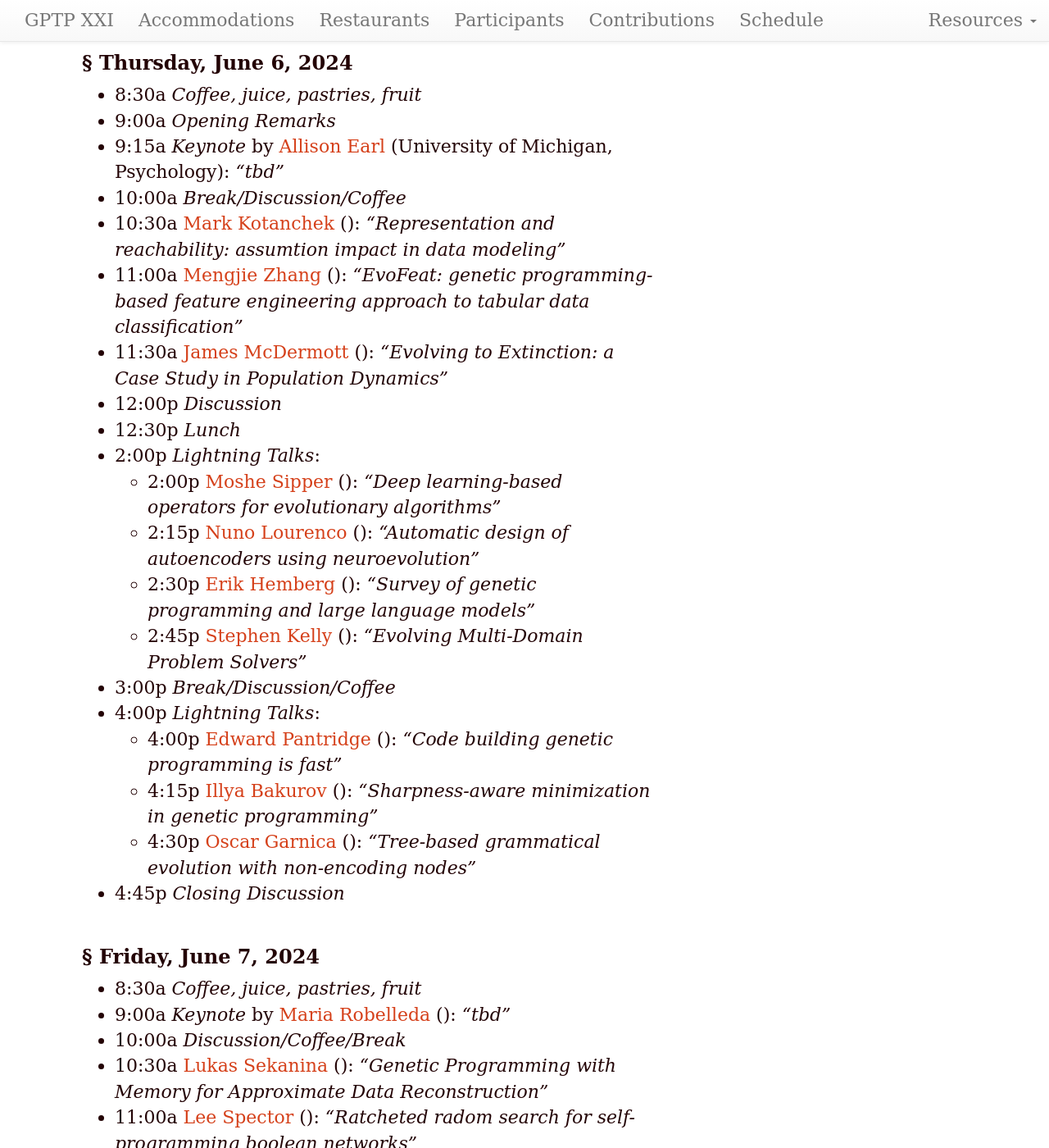
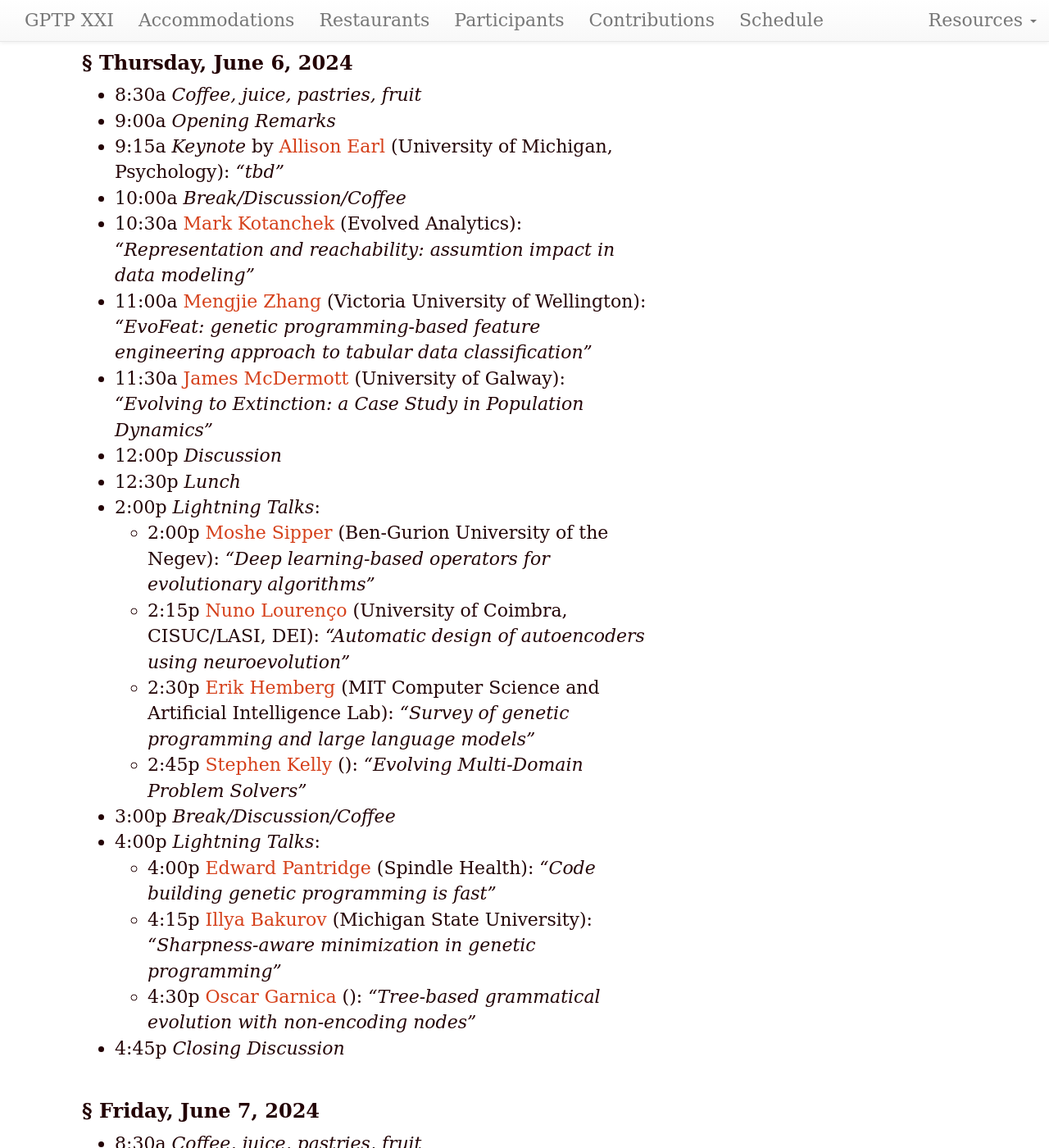
Before and after one commit to GPTP-workshop/gptp-workshop.github.io, a Jekyll site: the page built from schedule.md, in a window 1280 px wide and 1400 px high, scrolled down 590 px. Shown: the whole window at 82% size. Built offline with Jekyll 4.4.1, drawn with Linux system fonts in a browser that asks for light colours; our own code applies the rules of GitHub Pages for plain Markdown files; some of the changed text lies outside the part shown.

Commit message:
Update schedule.md

```diff
--- a/schedule.md
+++ b/schedule.md
@@ -19,20 +19,20 @@ GPTP-2024 will be held at the main campus of University of Michigan, Weiser Hall
 - 9:00a _Opening Remarks_
 - 9:15a _Keynote_ by [Allison Earl](https://lsa.umich.edu/psych/people/faculty/anearl.html) (University of Michigan, Psychology): _"tbd"_
 - 10:00a _Break/Discussion/Coffee_
-- 10:30a [Mark Kotanchek](https://) (): _"Representation and reachability: assumtion impact in data modeling"_
-- 11:00a [Mengjie Zhang](https://) (): _"EvoFeat: genetic programming-based feature engineering approach to tabular data classification"_
-- 11:30a [James McDermott](https://) (): _"Evolving to Extinction: a Case Study in Population Dynamics"_
+- 10:30a [Mark Kotanchek](https://evolved-analytics.com/) (Evolved Analytics): _"Representation and reachability: assumtion impact in data modeling"_
+- 11:00a [Mengjie Zhang](https://people.wgtn.ac.nz/Mengjie.Zhang) (Victoria University of Wellington): _"EvoFeat: genetic programming-based feature engineering approach to tabular data classification"_
+- 11:30a [James McDermott](http://www.jmmcd.net/) (University of Galway): _"Evolving to Extinction: a Case Study in Population Dynamics"_
 - 12:00p _Discussion_
 - 12:30p _Lunch_
 - 2:00p _Lightning Talks_:
-  - 2:00p [Moshe Sipper](https://) (): _"Deep learning-based operators for evolutionary algorithms"_
-  - 2:15p [Nuno Lourenco](https://) ():  _"Automatic design of autoencoders using neuroevolution"_
-  - 2:30p [Erik Hemberg](https://) ():  _"Survey of genetic programming and large language models"_
+  - 2:00p [Moshe Sipper](https://www.moshesipper.com/) (Ben-Gurion University of the Negev): _"Deep learning-based operators for evolutionary algorithms"_
+  - 2:15p [Nuno Lourenço](https://www.cisuc.uc.pt/en/people/nuno-lourenco) (University of Coimbra, CISUC/LASI, DEI):  _"Automatic design of autoencoders using neuroevolution"_
+  - 2:30p [Erik Hemberg](https://alfagroup.csail.mit.edu/erik) (MIT Computer Science and Artificial Intelligence Lab):  _"Survey of genetic programming and large language models"_
   - 2:45p [Stephen Kelly](https://) ():  _"Evolving Multi-Domain Problem Solvers"_
 - 3:00p _Break/Discussion/Coffee_
 - 4:00p _Lightning Talks_:
-  - 4:00p [Edward Pantridge](https://) (): _"Code building genetic programming is fast"_
-  - 4:15p [Illya Bakurov](https://) (): _"Sharpness-aware minimization in genetic programming"_
+  - 4:00p [Edward Pantridge](https://github.com/erp12) (Spindle Health): _"Code building genetic programming is fast"_
+  - 4:15p [Illya Bakurov](https://) (Michigan State University): _"Sharpness-aware minimization in genetic programming"_
   - 4:30p [Oscar Garnica](https://) (): _"Tree-based grammatical evolution with non-encoding nodes"_
 - 4:45p _Closing Discussion_
 
@@ -41,20 +41,20 @@ GPTP-2024 will be held at the main campus of University of Michigan, Weiser Hall
 - 8:30a _Coffee, juice, pastries, fruit_
 - 9:00a _Keynote_ by [Maria Robelleda](https://) (): _"tbd"_
 - 10:00a _Discussion/Coffee/Break_
-- 10:30a [Lukas Sekanina](https://) (): _"Genetic Programming with Memory for Approximate Data Reconstruction"_
+- 10:30a [Lukas Sekanina](https://www.fit.vut.cz/person/sekanina/) (Faculty of Information Technology, Brno University of Technology): _"Genetic Programming with Memory for Approximate Data Reconstruction"_
 - 11:00a [Lee Spector](https://) (): _"Ratcheted radom search for self-programming boolean networks"_
-- 11:30a [Leonardo Vanneschi](https://) (): _"Exploring Non-Bloating Geometric Semantic Genetic Programming"_
+- 11:30a [Leonardo Vanneschi](https://magic.novaims.unl.pt/en/about-us/organization/governance/leonardo-vanneschi/) (Universidade Nova de Lisboa): _"Exploring Non-Bloating Geometric Semantic Genetic Programming"_
 - 12:00p _Discussion_
 - 12:30p _Lunch_
 - 2:00p _Lightning Talks_:
-  - 2:00p [Bogdan Burlacu](https://) (): _"Gradient-based Local Search in Symbolic Regression"_
+  - 2:00p [Bogdan Burlacu](https://heal.heuristiclab.com/) (University of Applied Sciences Upper Austria, HEAL): _"Gradient-based Local Search in Symbolic Regression"_
   - 2:15p [Chris Crary](https://) ():  _"It's Time to Revisit the Use of FPGAs for Genetic Programming"_
   - 2:30p [Yuri Lavinas](https://) ():  _"Interpretable genetic programming models for real-world biomedical data"_
-  - 2:45p [Stephan Winkler](https://) ():  _"How to measure explainabiliy and interpretability of machine learning results"_
+  - 2:45p [Stephan Winkler](https://bioinformatics.fh-hagenberg.at/) (University of Applied Sciences Upper Austria, Bioinformatics):  _"How to measure explainabiliy and interpretability of machine learning results"_
 - 3:00p _Discussion/Coffee/Break_
 - 4:00p _Lightning Talks_:
-  - 4:00p [Erik Fredericks](https://) (): _"Crafting generative art through genetic improvement: managing creative outputs in diverse fitness landscape"_
-  - 4:15p [Anselmo Pontes](https://) (): _"Cell Regulation and the Early Evolution of Autonomous Control"_
+  - 4:00p [Erik Fredericks](https://efredericks.github.io/) (Grand Valley State University): _"Crafting generative art through genetic improvement: managing creative outputs in diverse fitness landscape"_
+  - 4:15p [Anselmo Pontes](https://autogenetics.ai) (Autogenetics Reseach Lab): _"Cell Regulation and the Early Evolution of Autonomous Control"_
 - 4:30p _Closing Discussion_
 
 ### Saturday, June 8, 2024
```
